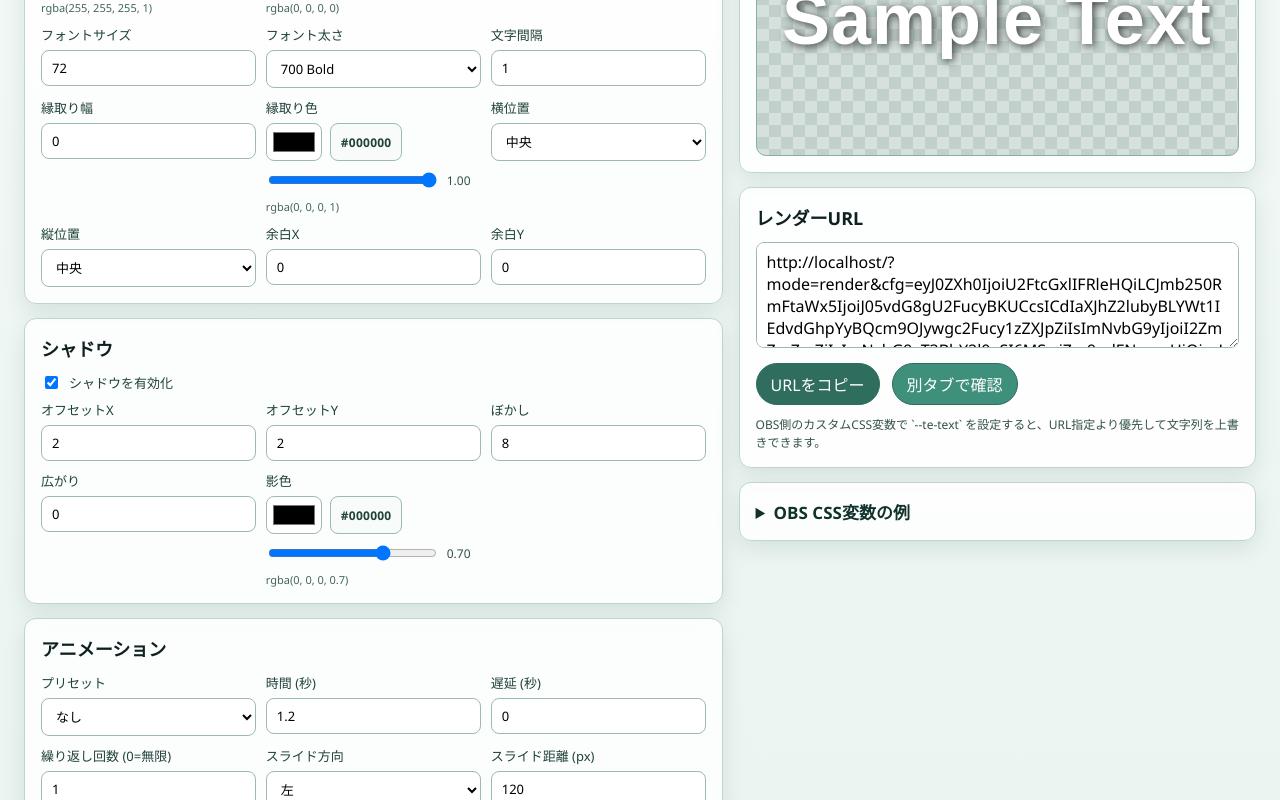
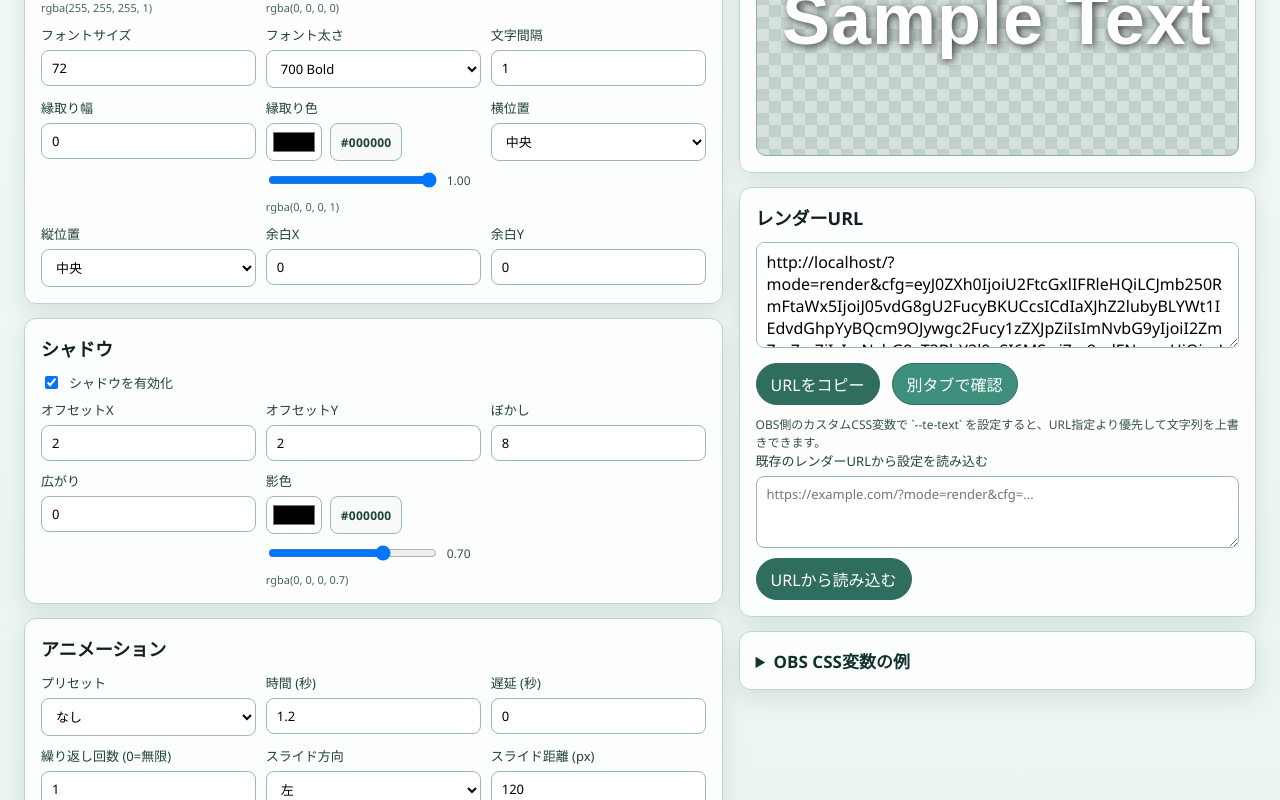
Before and after one commit to voltaney/obs-text-source, a React (Vite) app: page / in a window 1280 px wide. Shown: the part 402-1202 px from the top of the page. Built offline with nearby package versions, Linux system fonts and the light colour scheme.

Commit message:
設定の復元を追加

```diff
--- a/src/App.css
+++ b/src/App.css
@@ -257,6 +257,14 @@ button,
   color: #34514a;
 }
 
+.import-status.is-error {
+  color: #a02020;
+}
+
+.import-status.is-ok {
+  color: #1d6b34;
+}
+
 pre {
   margin: 0;
   white-space: pre-wrap;
--- a/src/App.tsx
+++ b/src/App.tsx
@@ -426,11 +426,7 @@ function encodeConfig(config: TextEffectConfig): string {
   return btoa(binary).replace(/\+/g, '-').replace(/\//g, '_').replace(/=+$/g, '')
 }
 
-function decodeConfig(cfg: string | null): TextEffectConfig {
-  if (!cfg) {
-    return DEFAULT_CONFIG
-  }
-
+function tryDecodeConfigValue(cfg: string): TextEffectConfig | undefined {
   try {
     const normalized = cfg.replace(/-/g, '+').replace(/_/g, '/')
     const paddingLength = (4 - (normalized.length % 4)) % 4
@@ -440,8 +436,52 @@ function decodeConfig(cfg: string | null): TextEffectConfig {
     const parsed = JSON.parse(new TextDecoder().decode(bytes))
     return sanitizeConfig(parsed)
   } catch {
+    return undefined
+  }
+}
+
+function decodeConfig(cfg: string | null): TextEffectConfig {
+  if (!cfg) {
     return DEFAULT_CONFIG
   }
+
+  return tryDecodeConfigValue(cfg) ?? DEFAULT_CONFIG
+}
+
+function parseConfigFromPastedRenderUrl(rawInput: string): TextEffectConfig | undefined {
+  const trimmed = rawInput.trim()
+  if (trimmed.length === 0) {
+    return undefined
+  }
+
+  const candidates: string[] = []
+
+  try {
+    const parsedUrl = new URL(trimmed, window.location.origin)
+    const cfg = parsedUrl.searchParams.get('cfg')
+    if (cfg) {
+      candidates.push(cfg)
+    }
+  } catch {
+    // no-op
+  }
+
+  const params = new URLSearchParams(trimmed.startsWith('?') ? trimmed.slice(1) : trimmed)
+  const cfgFromParams = params.get('cfg')
+  if (cfgFromParams) {
+    candidates.push(cfgFromParams)
+  }
+
+  candidates.push(trimmed)
+
+  for (const candidate of candidates) {
+    const decoded = tryDecodeConfigValue(candidate)
+    if (decoded) {
+      return decoded
+    }
+  }
+
+  return undefined
 }
 
 function stripQuotes(value: string): string {
@@ -597,6 +637,8 @@ function EditorPage(): ReactElement {
   const [copied, setCopied] = useState(false)
   const [previewSize, setPreviewSize] = useState<PreviewSize>('1920x1080')
   const [previewBackground, setPreviewBackground] = useState<PreviewBackground>('checker')
+  const [importSourceUrl, setImportSourceUrl] = useState('')
+  const [importStatus, setImportStatus] = useState<{ type: 'ok' | 'error'; message: string } | null>(null)
 
   const renderUrl = useMemo(() => {
     const url = new URL(window.location.href)
@@ -639,6 +681,20 @@ function EditorPage(): ReactElement {
     await navigator.clipboard.writeText(renderUrl)
     setCopied(true)
     window.setTimeout(() => setCopied(false), 1500)
+  }
+
+  const importFromRenderUrl = () => {
+    const imported = parseConfigFromPastedRenderUrl(importSourceUrl)
+    if (!imported) {
+      setImportStatus({
+        type: 'error',
+        message: 'URLの解析に失敗しました。mode=render&cfg=... のURLを貼り付けてください。',
+      })
+      return
+    }
+
+    setConfig(imported)
+    setImportStatus({ type: 'ok', message: '設定を読み込みました。' })
   }
 
   return (
@@ -1085,6 +1141,23 @@ function EditorPage(): ReactElement {
             <p className="hint">
               OBS側のカスタムCSS変数で `--te-text` を設定すると、URL指定より優先して文字列を上書きできます。
             </p>
+            <label>
+              既存のレンダーURLから設定を読み込む
+              <textarea
+                value={importSourceUrl}
+                onChange={(event) => setImportSourceUrl(event.target.value)}
+                placeholder="https://example.com/?mode=render&cfg=..."
+                rows={3}
+              />
+            </label>
+            <div className="actions">
+              <button type="button" onClick={importFromRenderUrl}>
+                URLから読み込む
+              </button>
+            </div>
+            {importStatus && (
+              <p className={`hint import-status ${importStatus.type === 'error' ? 'is-error' : 'is-ok'}`}>{importStatus.message}</p>
+            )}
           </section>
 
           <details className="panel accordion-panel">
```
